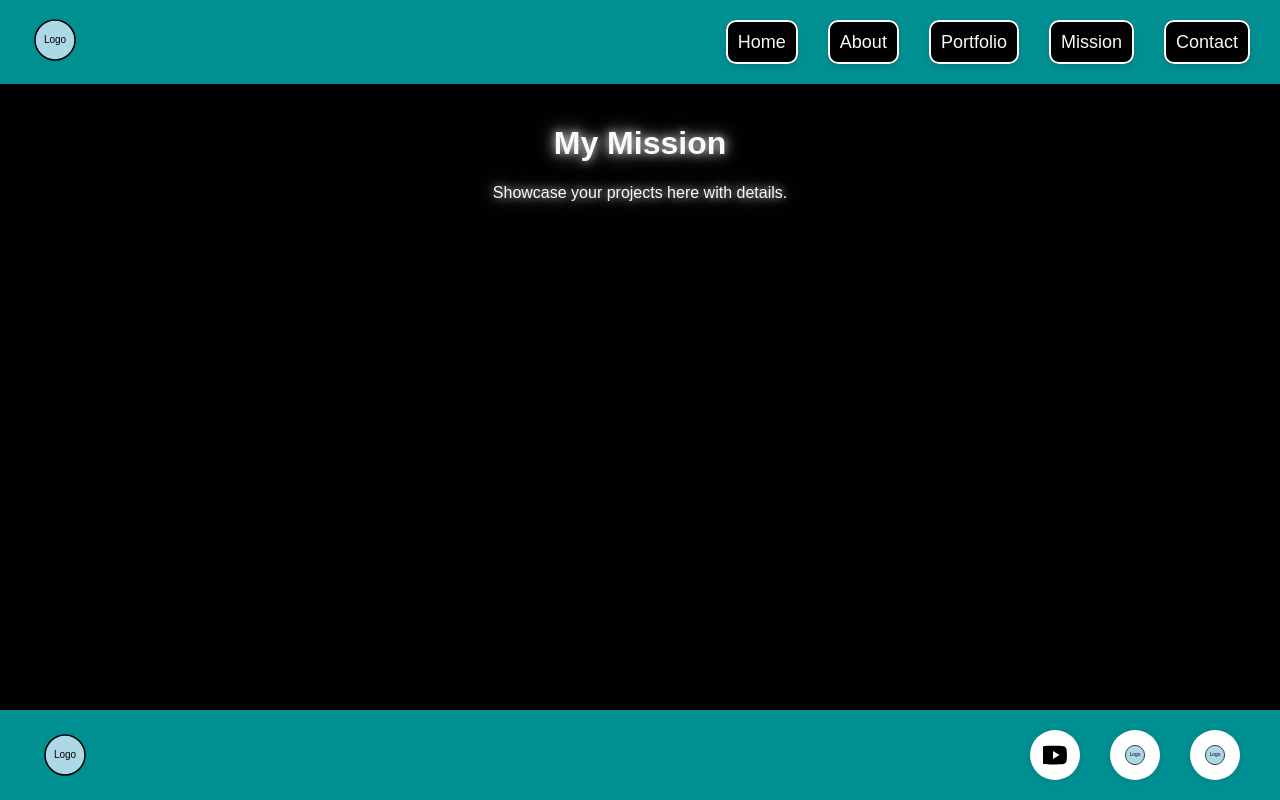
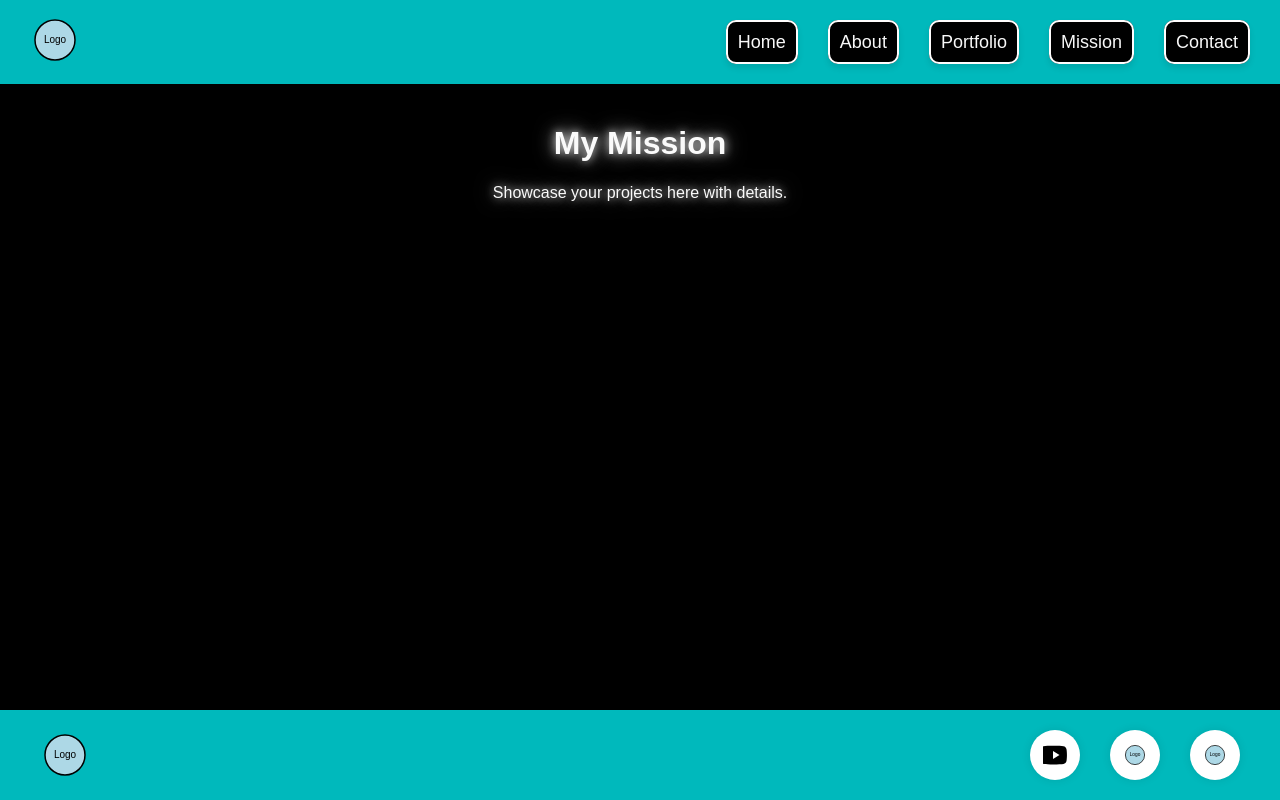
Before and after one commit to Aaqil456/bitzarventures, a React (Create React App) app: page /mission in a window 1280 px wide. Built offline with nearby package versions, Linux system fonts and the light colour scheme.

Commit message:
change again for navbar/footer bg color to #00b9bc

```diff
--- a/src/components/styles/Footer.css
+++ b/src/components/styles/Footer.css
@@ -1,5 +1,5 @@
 .footer {
-  background-color:#009092; /* Turquoise gradient */
+  background-color:#00b9bc; /* Turquoise gradient */
   color: rgb(0, 0, 0);
   align-items: center;
   padding: 20px 40px;
--- a/src/components/styles/NavBar.css
+++ b/src/components/styles/NavBar.css
@@ -3,7 +3,7 @@
   display: flex;
   justify-content: space-between;
   align-items: center;
-  background-color:#009092; /* Turquoise gradient */
+  background-color:#00b9bc; /* Turquoise gradient */
   padding: 15px 30px;
   position: sticky;
   top: 0;
@@ -112,7 +112,7 @@
     gap: 15px;
     margin: 0;
     padding: 10px 0;
-    background: linear-gradient(to right, #40e0d0, #00bfff); /* Turquoise gradient */
+    background-color:#00b9bc; /* Turquoise gradient */
   }
 
   .navbar-links li {
```
